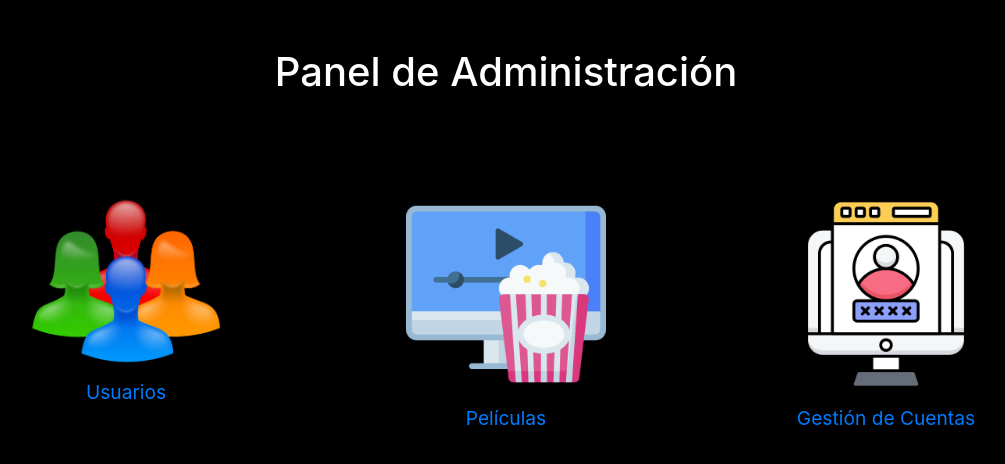
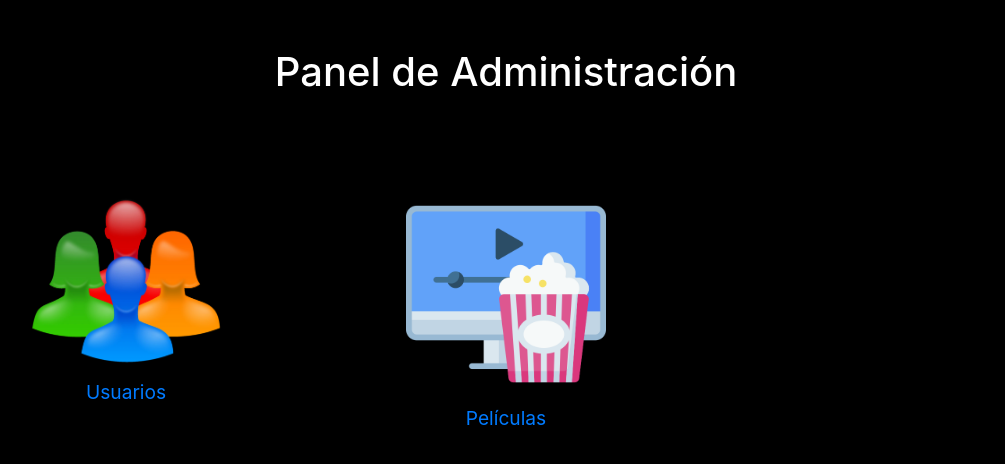
Before and after one commit to deiby14/Mynetflix-M12-DAW2, a PHP site: page /administrador.php in a window 1280 px wide. Shown: the top 464 px of the page, without its empty margins (134-1139 px from the left). Run offline with PHP 8.4, Linux system fonts and the light colour scheme.

Commit message:
crud listo

```diff
--- a/administrador.php
+++ b/administrador.php
@@ -47,12 +47,7 @@
                     <p>Películas</p>
                 </a>
             </div>
-            <div class="col-md-4 image-container">
-                <a href="gestion.php">
-                    <img src="./img/Gestion.png" alt="Gestión de Cuentas" class="clickable-image">
-                    <p>Gestión de Cuentas</p>
-                </a>
-            </div>
+
         </div>
     </div>
     <script src="https://code.jquery.com/jquery-3.5.1.slim.min.js"></script>
```
Also changed, not shown: peliculas.php (+13 -1 lines), img/67b73beb178be.png (added), img/67b745956812e.png (added), img/uncharted.jpg (deleted).
